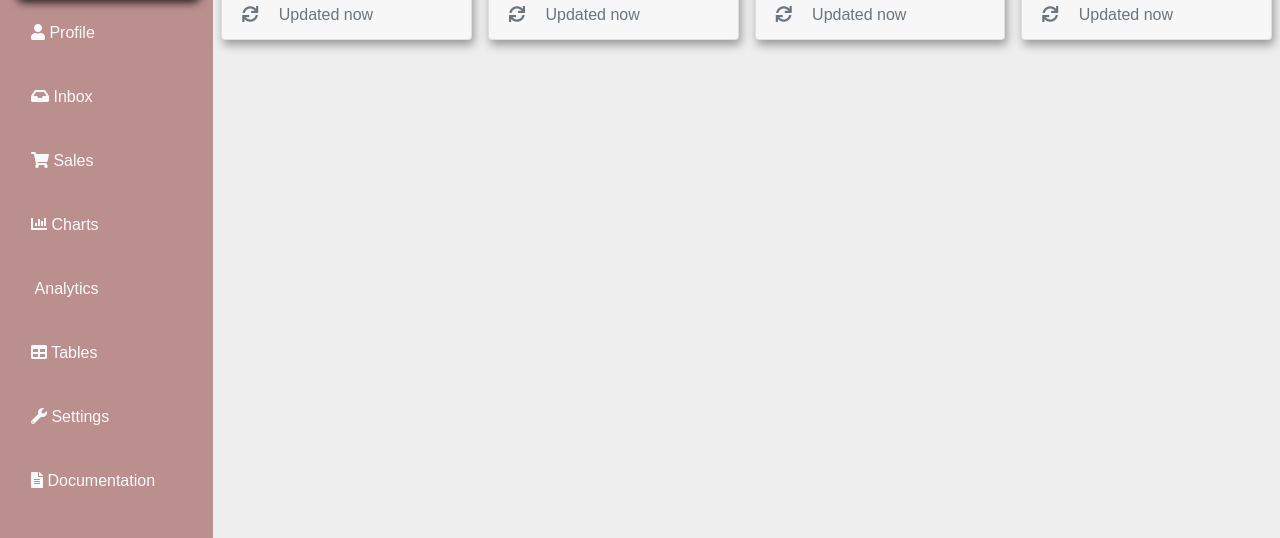
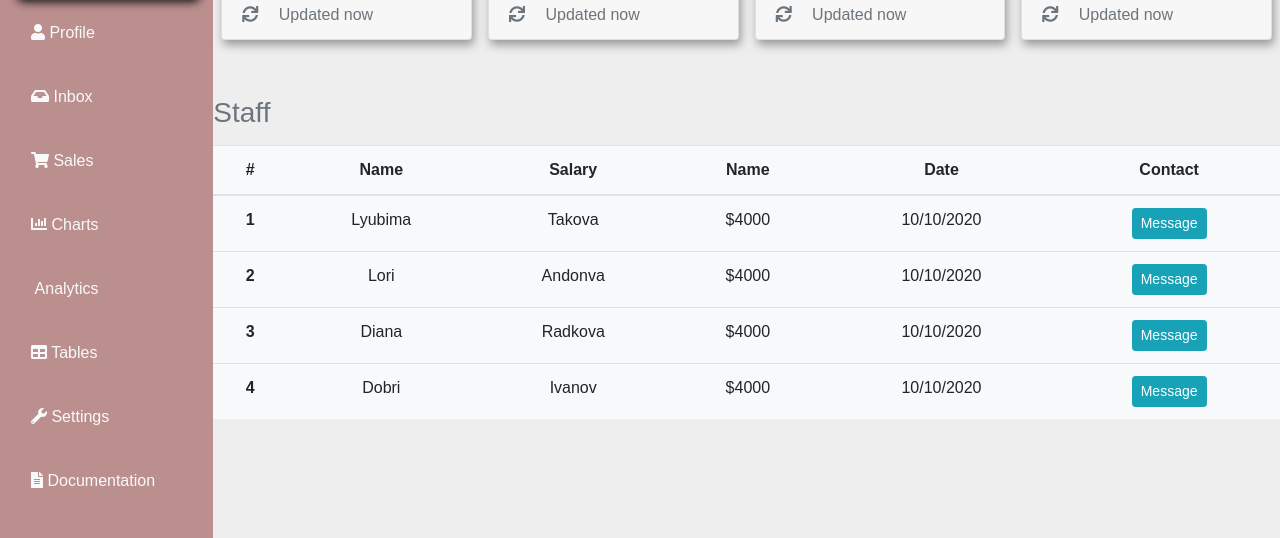
Before and after one commit to codeandsmile1/admin-dashboard, a plain HTML site: page index.html in a window 1280 px wide. Shown: the part 262-800 px from the top of the page. Drawn offline with nearby package versions, Linux system fonts and the light colour scheme.

Commit message:
created  table

```diff
--- a/index.html
+++ b/index.html
@@ -253,6 +253,63 @@
     </div>
   </section>
 
+  <section>
+    <div class="fluid-container">
+     <div class="row-mb-5">
+       <div class="col-xl-10 col-lg-9 col-md-8 ml-auto">
+        <div class="row">
+          <h3 class="text-muted text-center mb-3">Staff</h3>
+          <table class="table bg-light text-center">
+            <thead>
+              <tr>
+                <th>#</th>
+                <th>Name</th>
+                <th>Salary</th>
+                <th>Name</th>
+                <th>Date</th>
+                <th>Contact</th>
+              </tr>
+            </thead>
+            <tbody>
+              <tr>
+                <th>1</th>
+                <td>Lyubima</td>
+                <td>Takova</td>
+                <td>$4000</td>
+                <td>10/10/2020</td>
+                <td><button class="btn btn-info btn-sm">Message</button></td>
+              </tr>
+              <tr>
+                <th>2</th>
+                <td>Lori</td>
+                <td>Andonva</td>
+                <td>$4000</td>
+                <td>10/10/2020</td>
+                <td><button class="btn btn-info btn-sm">Message</button></td>
+              </tr>
+              <tr>
+                <th>3</th>
+                <td>Diana</td>
+                <td>Radkova</td>
+                <td>$4000</td>
+                <td>10/10/2020</td>
+                <td><button class="btn btn-info btn-sm">Message</button></td>
+              </tr>
+              <tr>
+                <th>4</th>
+                <td>Dobri</td>
+                <td>Ivanov</td>
+                <td>$4000</td>
+                <td>10/10/2020</td>
+                <td><button class="btn btn-info btn-sm">Message</button></td>
+              </tr>
+            </tbody>
+          </table>
+        </div>
+       </div>
+     </div>
+    </div>
+  </section>
 
     <script
       src="https://code.jquery.com/jquery-3.5.1.slim.min.js"
```
